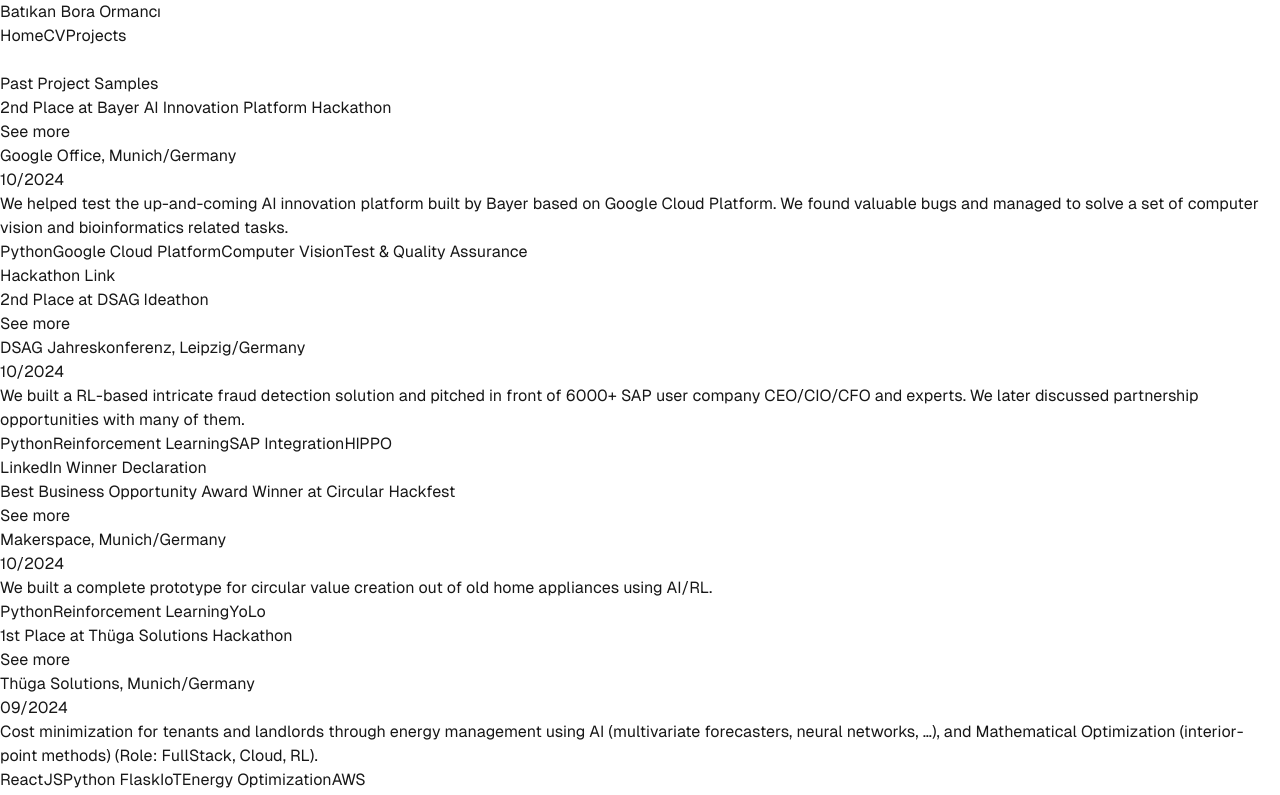
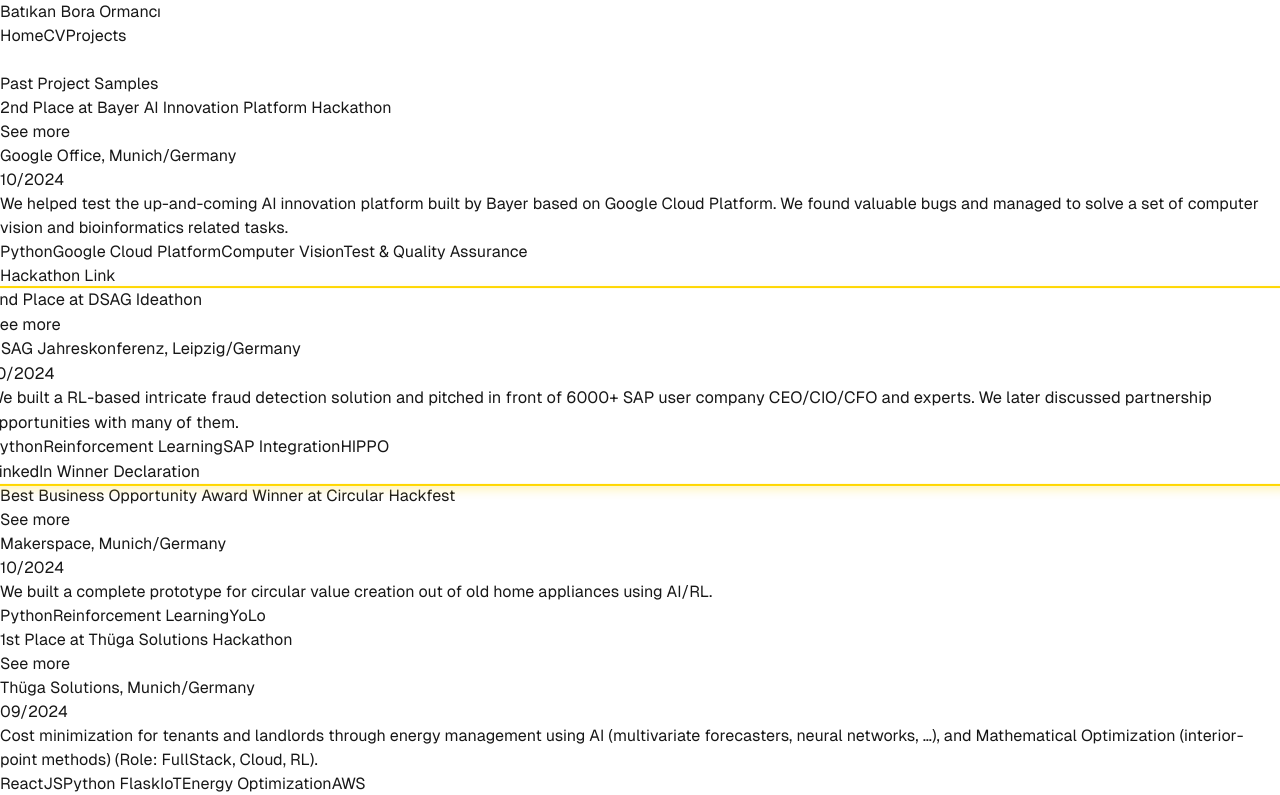
Before and after one commit to batikanor/batikanor.github.io, a Next.js app: page /projects in a window 1280 px wide. Shown: the top 795 px of the page. Built offline with nearby package versions, Linux system fonts and the light colour scheme.

Commit message:
Fix highlight arrow

```diff
--- a/src/components/Projects.css
+++ b/src/components/Projects.css
@@ -1,14 +1,13 @@
-/* Projects.css */
 @keyframes wiggle {
     0%, 100% {
       transform: translateY(-50%) translateX(0); /* Original position */
     }
     50% {
-      transform: translateY(-50%) translateX(-5px); /* Move left slightly */
+      transform: translateY(-50%) translateX(5px); /* Move right slightly */
     }
   }
 
-.highlight {
+  .highlight {
     position: relative;
     border: 2px solid #FFD700; /* Gold border */
     box-shadow: 0 4px 10px rgba(255, 215, 0, 0.3); /* Golden shadow */
@@ -20,9 +19,9 @@
     content: "";
     position: absolute;
     top: 50%; /* Center vertically */
-    right: -20px; /* Position arrow to the right */
+    left: -25px; /* Position arrow more to the left */
     transform: translateY(-50%);
     border: 10px solid transparent; /* Arrow shape */
-    border-left: 10px solid #FFD700; /* Gold arrow color */
+    border-left: 10px solid #FFD700; /* Gold arrow color pointing right */
     animation: wiggle 0.6s ease-in-out infinite; /* Wiggle animation */
   }
--- a/src/components/Projects.js
+++ b/src/components/Projects.js
@@ -40,6 +40,7 @@ const contestsAndActivities = [
   },
   {
     slug: "dsag-ideathon-2024",  // Unique slug for each project
+    highlighted: true,
     title: "2nd Place at DSAG Ideathon",
     location: "DSAG Jahreskonferenz, Leipzig/Germany",
     date: "10/2024",
```
